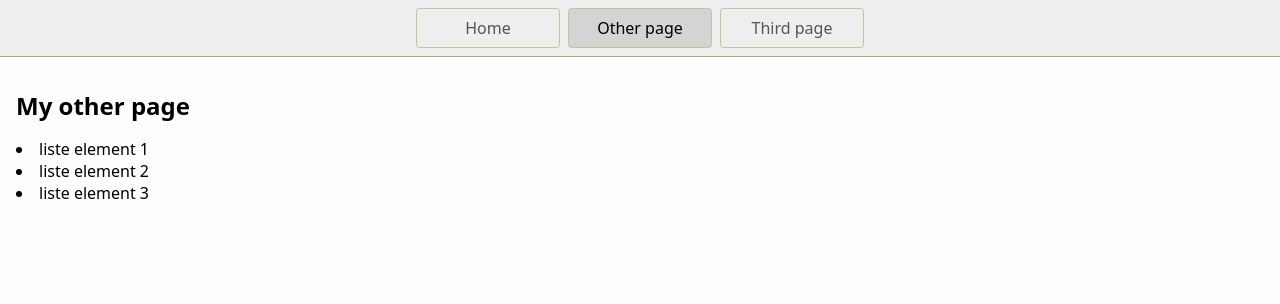
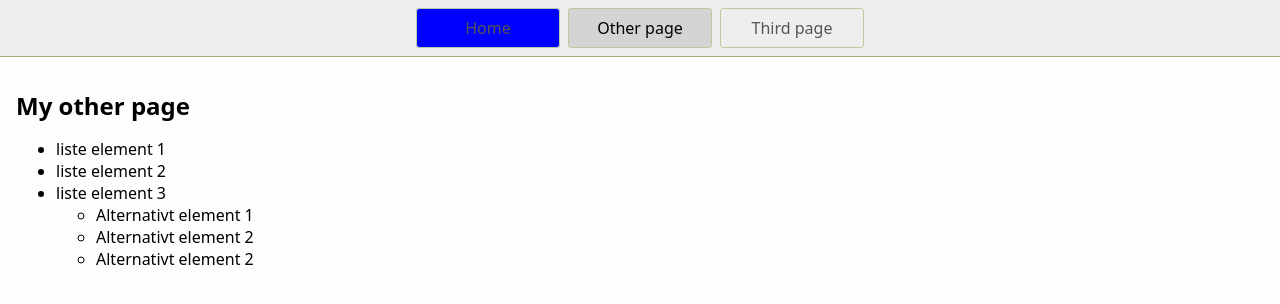
Before and after one commit to Bartelus/StrikeThree, a website: page page2.html in a window 1280 px wide. Drawn offline with Linux system fonts and the light colour scheme.

Commit message:
ThirdPageParty

```diff
--- a/page2.html
+++ b/page2.html
@@ -12,15 +12,25 @@
 
   <nav>
 
-  <a href="/index.html"> Home </a>
+  <a href="/index.html" class="home"> Home </a>
   <a href="/" aria-current="page"> Other page </a>
   <a href="/page3.html"> Third page </a>
 </nav>
 <main>
 <h1>My other page</h1>
+
+
+<ul>
 <li> liste element 1 </li>
 <li> liste element 2 </li>
 <li> liste element 3 </li>
+
+<ul>
+  <li>Alternativt element 1</li>
+  <li>Alternativt element 2</li>
+  <li>Alternativt element 2</li>
+</ul>
+
 </main>
 </body>
 </html>
--- a/styles.css
+++ b/styles.css
@@ -9,9 +9,19 @@ body {
   background-color: rgb(253, 253, 253);
 }
 
+.home {
+  background-color: blue;
+}
+
 .tulleknapp {
   background-color: rgb(255, 10, 10);
   color: #eee;
+}
+
+.homeknapp {
+  margin-top: 80px;
+  height: 40px;
+  font-family: Georgia, 'Times New Roman', Times, serif;
 }
 
 nav {
```
Also changed, not shown: page3.html (+4 -3 lines), 1 other file.
